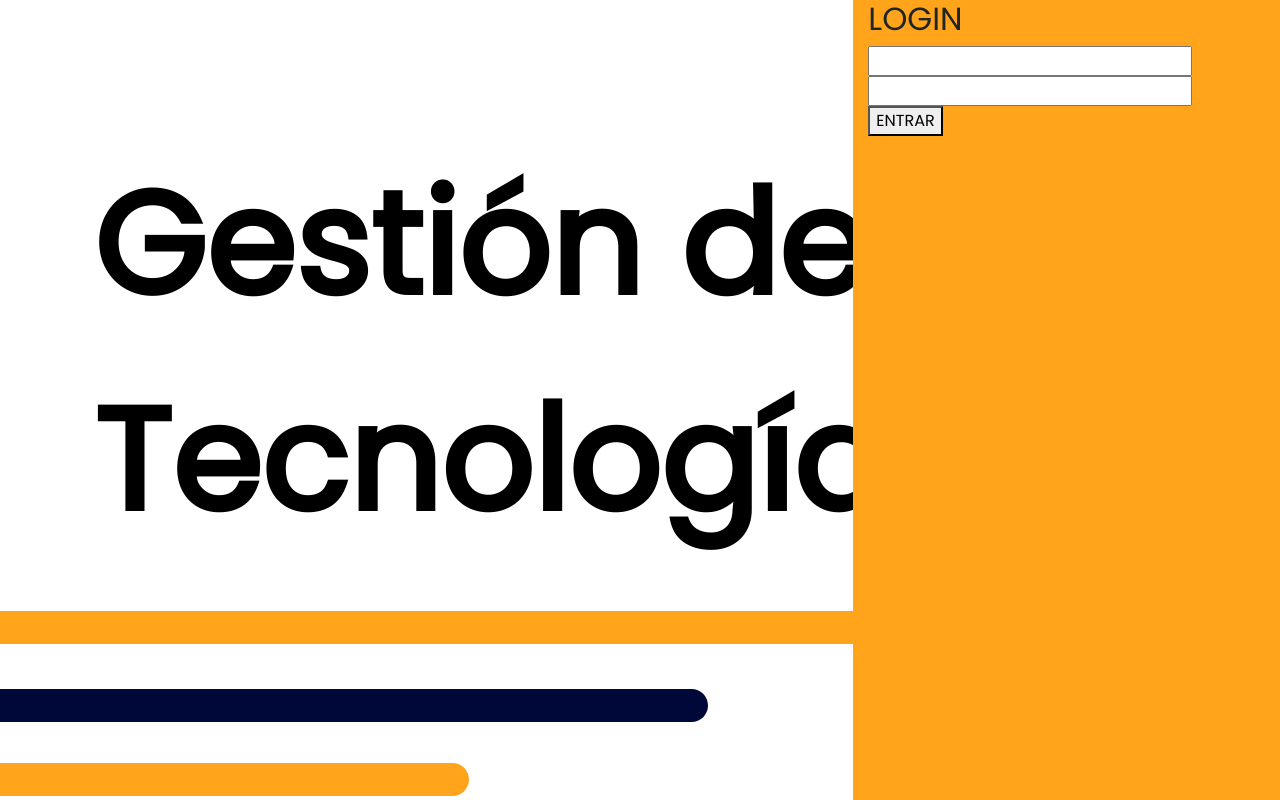
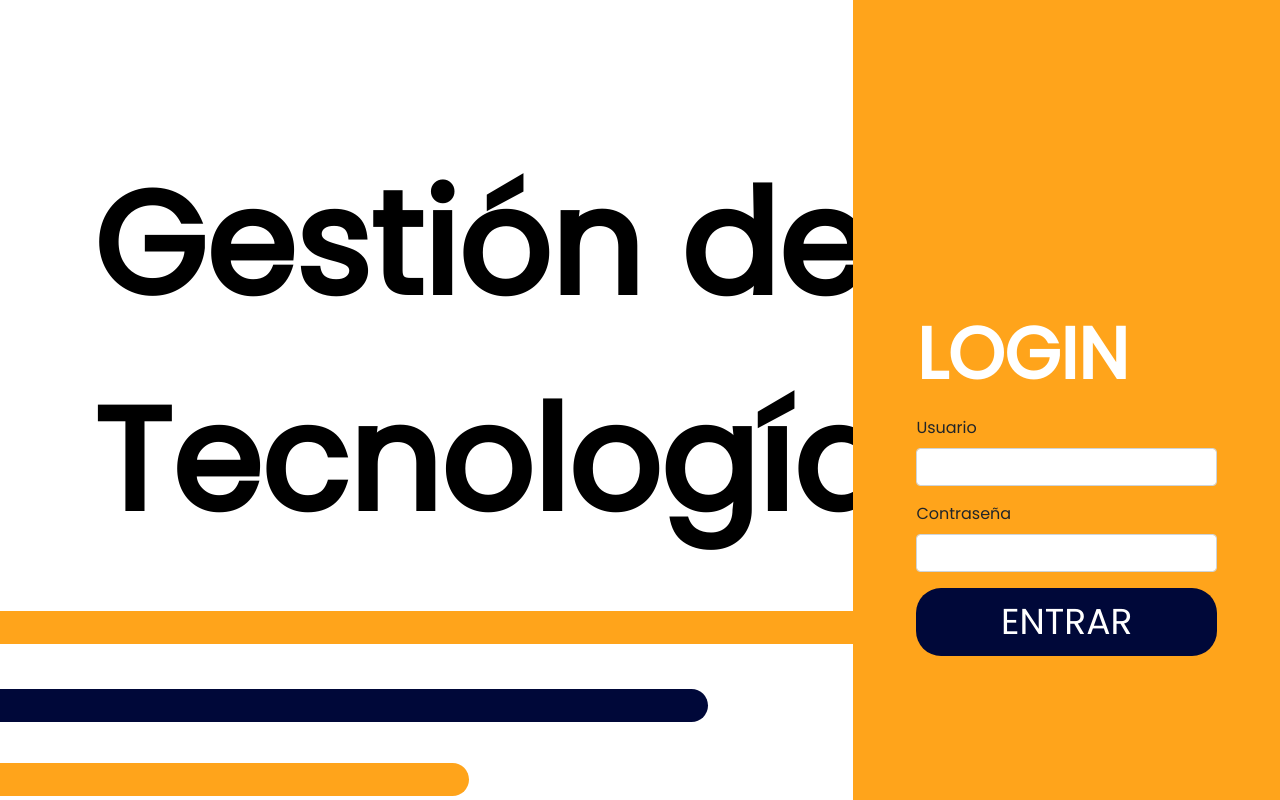
Before and after one commit to LSanchez94/Gestion-de-Tecnologia-Medica, a Vue app: page / in a window 1280 px wide. Built offline with nearby package versions, Linux system fonts and the light colour scheme.

Commit message:
Vista de Login terminada con funciones

```diff
--- a/src/views/Login.vue
+++ b/src/views/Login.vue
@@ -12,12 +12,23 @@
           <div id="linea3"></div>
         </div>
         <div id="formulario" class="col-4">
-            <h2 id="login">LOGIN</h2>
-            <form>
-                <input type="text">
-                <input type="password">
-                <button>ENTRAR</button>
-            </form>
+
+          <div class="d-flex justify-content-center  flex-wrap">
+              <div class="col-10">
+          <h2 class="w-100" id="login">LOGIN</h2>
+              </div>
+          <form class="col-10">
+            <div class="form-group">
+              <label for="exampleInputPassword1">Usuario</label>
+              <input type="text" class="form-control" v-model="user" id="exampleInputPassword1" />
+            </div>
+            <div class="form-group">
+              <label for="exampleInputPassword1">Contraseña</label>
+              <input type="password" class="form-control" v-model="password" id="exampleInputPassword1" />
+            </div>
+            <button class="btn" id="login_button" @click="validarUsuario()">ENTRAR</button>
+          </form>
+          </div>
         </div>
       </div>
     </div>
@@ -25,7 +36,23 @@
 </template>
 
 <script>
-export default {};
+export default {
+    data(){
+        return{
+            user: "",
+            password: ""
+        }
+    },
+    methods:{
+        validarUsuario(){
+            if(this.user == 'Luis' && this.password == '123'){
+                alert("Usuario Correcto")
+            } else{
+                alert("Usuario No Encontrado")
+            }
+        }
+    }
+};
 </script>
 
 <style scoped>
@@ -60,6 +87,14 @@ export default {};
   border-radius: 84px;
 }
 
+#login_button{
+    background-color: #000839;
+    color: #ffffff;
+    font-size: 36px;
+    border-radius: 25px;
+    width: 100%;
+}
+
 #titulo {
   height: 100vh;
 }
@@ -80,8 +115,20 @@ export default {};
   color: #000000;
 }
 
+#login {
+  font-family: Poppins;
+  font-style: normal;
+  font-weight: bold;
+  font-size: 72px;
+  line-height: 108px;
+  /* identical to box height */
+
+  color: #ffffff;
+}
+
 #formulario {
   background-color: #ffa41b;
   height: 100vh;
+  padding-top: 300px;
 }
 </style>
```
